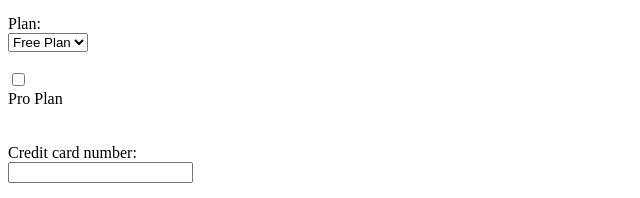
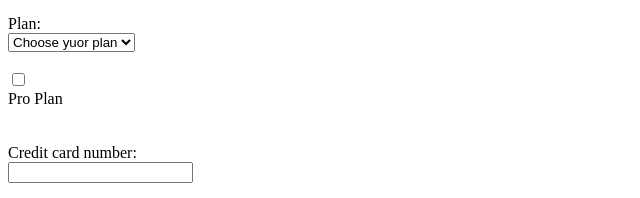
Before and after one commit to Fradrago08/DEVELHOPE-FrancescoDragonetti-, a plain HTML site: page HTMLexercise/Form/start.html in a window 1280 px wide. Shown: the part 278-476 px from the top of the page, 0-640 px from the left. Drawn offline with Linux system fonts and the light colour scheme.

Commit message:
esercizio5

```diff
--- a/HTMLexercise/Form/start.html
+++ b/HTMLexercise/Form/start.html
@@ -34,10 +34,11 @@
 
       <label for="plan">Plan:</label>
       <select id="plan" name="plan">
+        <option value="choose">Choose yuor plan</option>
         <option value="free">Free Plan</option>
-        <option value="plan1">1</option>
-        <option value="plan2">2</option>
-        <option value="plan3">3</option>
+        <option value="plan1">Plan 1 50$</option>
+        <option value="plan2">Plan 2 100$</option>
+        <option value="plan3">Plan 3 75$</option>
       </select><br><br>
 
       <input type="checkbox" id="proplan" name="proplan" value="proplan">
```
